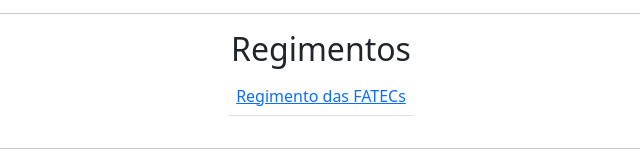
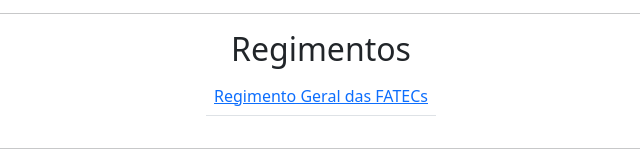
Before and after one commit to fabs-souza/fateccampinas.github.io, a plain HTML site: page downloads.html in a window 1280 px wide. Shown: the part 1793-1955 px from the top of the page, 319-959 px from the left. Drawn offline with nearby package versions, Linux system fonts and the light colour scheme.

Commit message:
Atualizar o downloads.html

```diff
--- a/downloads.html
+++ b/downloads.html
@@ -374,7 +374,7 @@
                         <tbody>
                             <tr>
                                 <td><a href="https://fatecbarueri.edu.br/home/wp-content/uploads/2019/01/regimento_fatecs_deliberacao_ceteps_31_20160927.pdf"
-                                        target="_blank">Regimento das FATECs</a></td>
+                                        target="_blank">Regimento Geral das FATECs</a></td>
                             </tr>
                         </tbody>
                     </table>
```
